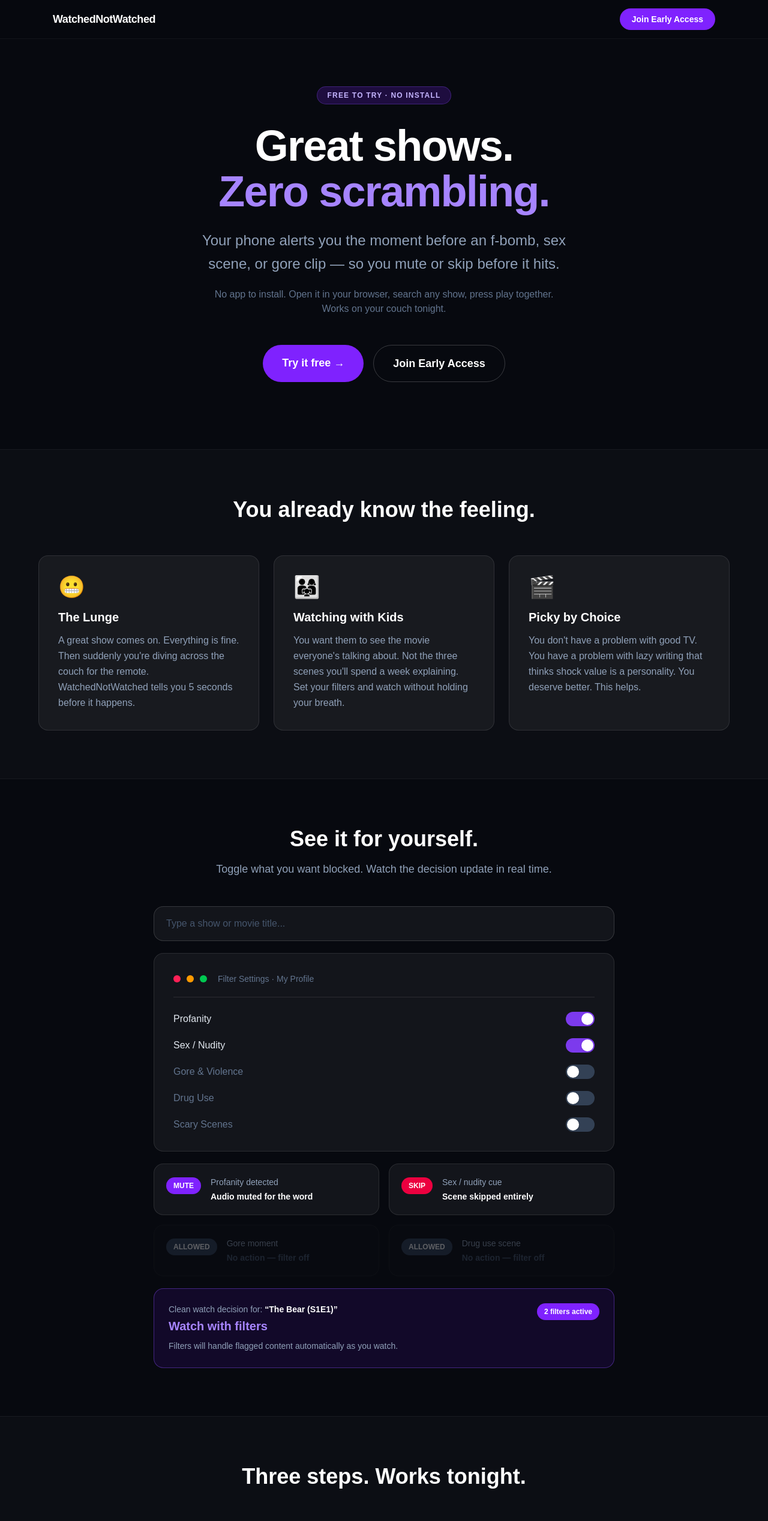
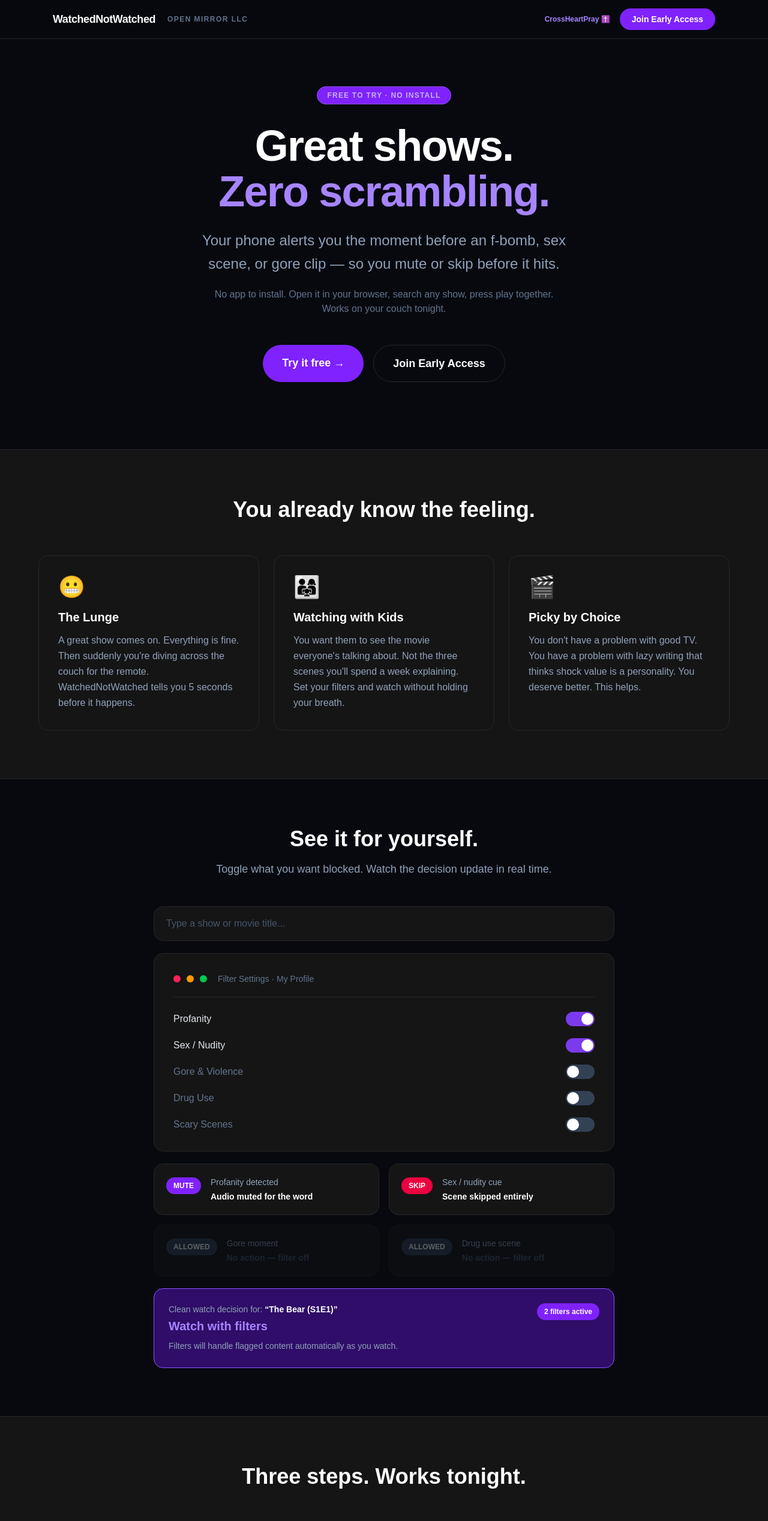
Before and after one commit to djvaughn22/WatchedNotWatched, a Next.js app: page / in a window 1280 px wide. Shown: the top 2536 px of the page at 60% size. Built offline with nearby package versions, Linux system fonts and the light colour scheme.

Commit message:
Apply flat design system (remove transparency)

```diff
--- a/src/app/components/Homepage.tsx
+++ b/src/app/components/Homepage.tsx
@@ -111,8 +111,8 @@
       label: 'Watch clean',
       badge: 'bg-emerald-600',
       text: 'text-emerald-400',
-      border: 'border-emerald-500/40',
-      bg: 'bg-emerald-950/30',
+      border: 'border-emerald-500',
+      bg: 'bg-emerald-950',
       desc: 'No active filters. Content appears clean for your settings.',
     };
   }
@@ -121,8 +121,8 @@
       label: 'Block / skip title',
       badge: 'bg-rose-600',
       text: 'text-rose-400',
-      border: 'border-rose-500/40',
-      bg: 'bg-rose-950/30',
+      border: 'border-rose-500',
+      bg: 'bg-rose-950',
       desc: 'Heavy content across most categories. This title may not be suitable.',
     };
   }
@@ -131,8 +131,8 @@
       label: 'Parent/church leader decision',
       badge: 'bg-amber-600',
       text: 'text-amber-400',
-      border: 'border-amber-500/40',
-      bg: 'bg-amber-950/30',
+      border: 'border-amber-500',
+      bg: 'bg-amber-950',
       desc: 'Significant content flagged. Review before watching with family or group.',
     };
   }
@@ -140,8 +140,8 @@
     label: 'Watch with filters',
     badge: 'bg-violet-600',
     text: 'text-violet-400',
-    border: 'border-violet-500/40',
-    bg: 'bg-violet-950/30',
+    border: 'border-violet-500',
+    bg: 'bg-violet-950',
     desc: 'Filters will handle flagged content automatically as you watch.',
   };
 }
@@ -244,9 +244,14 @@
     <div className="bg-[#07090f] text-white min-h-screen font-[var(--font-geist-sans)]">
 
       {/* NAV */}
-      <nav className="fixed top-0 left-0 right-0 z-50 bg-[#07090f]/90 backdrop-blur-md border-b border-white/5">
+      <nav className="fixed top-0 left-0 right-0 z-50 bg-[#07090f]/90 backdrop-blur-md border-b border-[#262626]">
         <div className="max-w-6xl mx-auto px-4 sm:px-6 flex items-center justify-between h-16">
+          <div className="flex items-center gap-5">
             <span className="font-black text-lg tracking-tight">WatchedNotWatched</span>
+            <a href="https://openmirrorllc.com" target="_blank" rel="noopener noreferrer" className="hidden sm:inline text-xs font-black uppercase tracking-[0.12em] text-slate-500 hover:text-slate-300 transition">Open Mirror LLC</a>
+          </div>
+          <div className="flex items-center gap-4">
+            <a href="https://crossheartpray.com" target="_blank" rel="noopener noreferrer" className="hidden sm:inline text-xs font-black text-violet-400 hover:text-violet-300 transition">CrossHeartPray ✝️</a>
             <a
               href="#early-access"
               className="bg-violet-600 hover:bg-violet-500 text-white text-sm font-semibold px-5 py-2 rounded-full transition-colors"
@@ -254,12 +259,13 @@
               Join Early Access
             </a>
           </div>
+        </div>
       </nav>
 
       {/* HERO */}
       <section className="pt-36 pb-28 px-4 sm:px-6 text-center">
         <div className="max-w-4xl mx-auto">
-          <div className="inline-block bg-violet-600/20 border border-violet-500/30 text-violet-300 text-xs font-semibold uppercase tracking-widest px-4 py-1.5 rounded-full mb-8">
+          <div className="inline-block bg-violet-600 border border-violet-500 text-violet-300 text-xs font-semibold uppercase tracking-widest px-4 py-1.5 rounded-full mb-8">
             Free to try · No install
           </div>
           <h1 className="text-5xl sm:text-7xl font-black tracking-tight leading-[1.05] mb-6">
@@ -282,7 +288,7 @@
             </a>
             <a
               href="#early-access"
-              className="border border-white/20 hover:border-white/40 text-white font-semibold text-lg px-8 py-4 rounded-full transition-colors"
+              className="border border-[#262626] hover:border-[#262626] text-white font-semibold text-lg px-8 py-4 rounded-full transition-colors"
             >
               Join Early Access
             </a>
@@ -291,14 +297,14 @@
       </section>
 
       {/* USE CASE CARDS */}
-      <section className="py-20 px-4 sm:px-6 border-y border-white/5 bg-white/[0.02]">
+      <section className="py-20 px-4 sm:px-6 border-y border-[#262626] bg-[#151515]">
         <div className="max-w-6xl mx-auto">
           <h2 className="text-3xl sm:text-4xl font-bold text-center mb-14">
             You already know the feeling.
           </h2>
           <div className="grid grid-cols-1 sm:grid-cols-3 gap-6">
             {USE_CASES.map((u) => (
-              <div key={u.title} className="bg-white/5 border border-white/10 rounded-2xl p-8">
+              <div key={u.title} className="bg-[#151515] border border-[#262626] rounded-2xl p-8">
                 <div className="text-4xl mb-4">{u.icon}</div>
                 <h3 className="text-xl font-bold mb-3">{u.title}</h3>
                 <p className="text-slate-400 leading-relaxed">{u.desc}</p>
@@ -325,13 +331,13 @@
               value={titleInput}
               onChange={(e) => setTitleInput(e.target.value)}
               placeholder="Type a show or movie title..."
-              className="w-full bg-white/5 border border-white/15 text-white placeholder-slate-600 px-5 py-4 rounded-2xl outline-none focus:border-violet-500/60 text-base transition-colors"
+              className="w-full bg-[#151515] border border-[#262626] text-white placeholder-slate-600 px-5 py-4 rounded-2xl outline-none focus:border-violet-500 text-base transition-colors"
             />
           </div>
 
           {/* Filter Toggles */}
-          <div className="bg-white/5 border border-white/10 rounded-2xl p-6 sm:p-8 mb-5">
-            <div className="flex items-center gap-2.5 mb-6 pb-5 border-b border-white/10">
+          <div className="bg-[#151515] border border-[#262626] rounded-2xl p-6 sm:p-8 mb-5">
+            <div className="flex items-center gap-2.5 mb-6 pb-5 border-b border-[#262626]">
               <div className="w-3 h-3 rounded-full bg-rose-500" />
               <div className="w-3 h-3 rounded-full bg-amber-500" />
               <div className="w-3 h-3 rounded-full bg-green-500" />
@@ -366,8 +372,8 @@
                   key={t.action}
                   className={`border rounded-2xl p-5 flex gap-4 items-start transition-all duration-300 ${
                     active
-                      ? 'bg-white/5 border-white/10 opacity-100'
-                      : 'bg-white/[0.02] border-white/5 opacity-35'
+                      ? 'bg-[#151515] border-[#262626] opacity-100'
+                      : 'bg-[#151515] border-[#262626] opacity-35'
                   }`}
                 >
                   <span
@@ -420,7 +426,7 @@
       </section>
 
       {/* HOW IT WORKS */}
-      <section className="py-20 px-4 sm:px-6 border-y border-white/5 bg-white/[0.02]">
+      <section className="py-20 px-4 sm:px-6 border-y border-[#262626] bg-[#151515]">
         <div className="max-w-5xl mx-auto">
           <h2 className="text-3xl sm:text-4xl font-bold text-center mb-14">Three steps. Works tonight.</h2>
           <div className="grid grid-cols-1 sm:grid-cols-3 gap-10 text-center">
@@ -442,7 +448,7 @@
               },
             ].map((item) => (
               <div key={item.step}>
-                <div className="w-12 h-12 rounded-2xl bg-violet-600/20 border border-violet-500/30 flex items-center justify-center text-violet-400 font-black text-xl mx-auto mb-5">
+                <div className="w-12 h-12 rounded-2xl bg-violet-600 border border-violet-500 flex items-center justify-center text-violet-400 font-black text-xl mx-auto mb-5">
                   {item.step}
                 </div>
                 <h3 className="text-lg font-bold mb-3">{item.title}</h3>
@@ -459,7 +465,7 @@
           <h2 className="text-3xl sm:text-4xl font-bold mb-4">Simple pricing.</h2>
           <p className="text-slate-400 text-lg mb-14">Founding member rates locked in for life.</p>
           <div className="grid grid-cols-1 sm:grid-cols-2 gap-6 max-w-2xl mx-auto">
-            <div className="bg-white/5 border border-white/10 rounded-2xl p-8 text-left">
+            <div className="bg-[#151515] border border-[#262626] rounded-2xl p-8 text-left">
               <p className="text-slate-400 text-sm font-semibold uppercase tracking-widest mb-4">
                 Monthly
               </p>
@@ -469,12 +475,12 @@
               <p className="text-slate-500 text-sm mb-8">per month</p>
               <a
                 href="#early-access"
-                className="block text-center bg-white/10 hover:bg-white/20 text-white font-semibold px-6 py-3 rounded-full transition-colors"
+                className="block text-center bg-[#151515] hover:bg-[#151515] text-white font-semibold px-6 py-3 rounded-full transition-colors"
               >
                 Join Monthly
               </a>
             </div>
-            <div className="relative bg-violet-600/20 border border-violet-500/40 rounded-2xl p-8 text-left overflow-hidden">
+            <div className="relative bg-violet-600 border border-violet-500 rounded-2xl p-8 text-left overflow-hidden">
               <span className="absolute top-4 right-4 bg-violet-500 text-white text-xs font-black px-3 py-1 rounded-full">
                 BEST VALUE
               </span>
@@ -497,7 +503,7 @@
       </section>
 
       {/* TRUST NOTE */}
-      <section className="py-20 px-4 sm:px-6 border-t border-white/5 bg-white/[0.02]">
+      <section className="py-20 px-4 sm:px-6 border-t border-[#262626] bg-[#151515]">
         <div className="max-w-3xl mx-auto">
           <h2 className="text-3xl sm:text-4xl font-bold text-center mb-12">
             Built on legal ground.
@@ -506,7 +512,7 @@
             {TRUST_ITEMS.map((item) => (
               <div
                 key={item.title}
-                className="flex gap-4 items-start bg-white/[0.03] border border-white/10 rounded-xl p-5"
+                className="flex gap-4 items-start bg-[#151515] border border-[#262626] rounded-xl p-5"
               >
                 <span className="text-emerald-400 mt-0.5 shrink-0">
                   <CheckIcon />
@@ -524,19 +530,19 @@
       {/* EARLY ACCESS FORM */}
       <section
         id="early-access"
-        className="py-28 px-4 sm:px-6 bg-gradient-to-b from-violet-950/30 to-[#07090f] border-t border-white/5"
+        className="py-28 px-4 sm:px-6 bg-gradient-to-b from-violet-950/30 to-[#07090f] border-t border-[#262626]"
       >
         <div className="max-w-xl mx-auto text-center">
           {formSubmitted ? (
-            <div className="bg-emerald-950/40 border border-emerald-500/30 rounded-2xl p-10">
-              <div className="w-12 h-12 rounded-full bg-emerald-600/20 border border-emerald-500/30 flex items-center justify-center text-emerald-400 mx-auto mb-5">
+            <div className="bg-emerald-950 border border-emerald-500 rounded-2xl p-10">
+              <div className="w-12 h-12 rounded-full bg-emerald-600 border border-emerald-500 flex items-center justify-center text-emerald-400 mx-auto mb-5">
                 <CheckIcon />
               </div>
               <h2 className="text-2xl sm:text-3xl font-black mb-3 text-emerald-400">
                 You&apos;re on the list.
               </h2>
               <p className="text-slate-300 text-base leading-relaxed">
-                You&apos;re on the early access list. Real signups will connect before launch.
+                You&apos;re on the early access list. We&apos;ll reach out when the full app launches.
               </p>
               {formEmail && (
                 <p className="text-slate-500 text-sm mt-4">{formEmail}</p>
@@ -557,13 +563,13 @@
                     if (formError) setFormError('');
                   }}
                   placeholder="your@email.com"
-                  className="w-full bg-white/10 border border-white/20 text-white placeholder-slate-500 px-5 py-4 rounded-full outline-none focus:border-violet-500/60 text-base transition-colors"
+                  className="w-full bg-[#151515] border border-[#262626] text-white placeholder-slate-500 px-5 py-4 rounded-full outline-none focus:border-violet-500 text-base transition-colors"
                 />
                 <div className="relative">
                   <select
                     value={formRole}
                     onChange={(e) => setFormRole(e.target.value)}
-                    className="w-full bg-white/10 border border-white/20 text-white px-5 py-4 rounded-full outline-none focus:border-violet-500/60 text-base transition-colors appearance-none cursor-pointer"
+                    className="w-full bg-[#151515] border border-[#262626] text-white px-5 py-4 rounded-full outline-none focus:border-violet-500 text-base transition-colors appearance-none cursor-pointer"
                   >
                     {ROLES.map((r) => (
                       <option key={r.value} value={r.value} className="bg-[#0d111e] text-white">
@@ -594,7 +600,7 @@
       </section>
 
       {/* FOOTER */}
-      <footer className="py-10 px-4 sm:px-6 border-t border-white/5 text-center">
+      <footer className="py-10 px-4 sm:px-6 border-t border-[#262626] text-center">
         <p className="font-black text-slate-300 mb-1">WatchedNotWatched</p>
         <p className="text-slate-500 text-sm">Watch the story. Skip the trash.</p>
         <p className="text-slate-700 text-xs mt-4">&copy; 2026 WatchedNotWatched. All rights reserved.</p>
```
Also changed, not shown: src/app/components/WatchCompanion.tsx (+37 -37 lines). Lines whose indentation alone changed are shown as unchanged.
